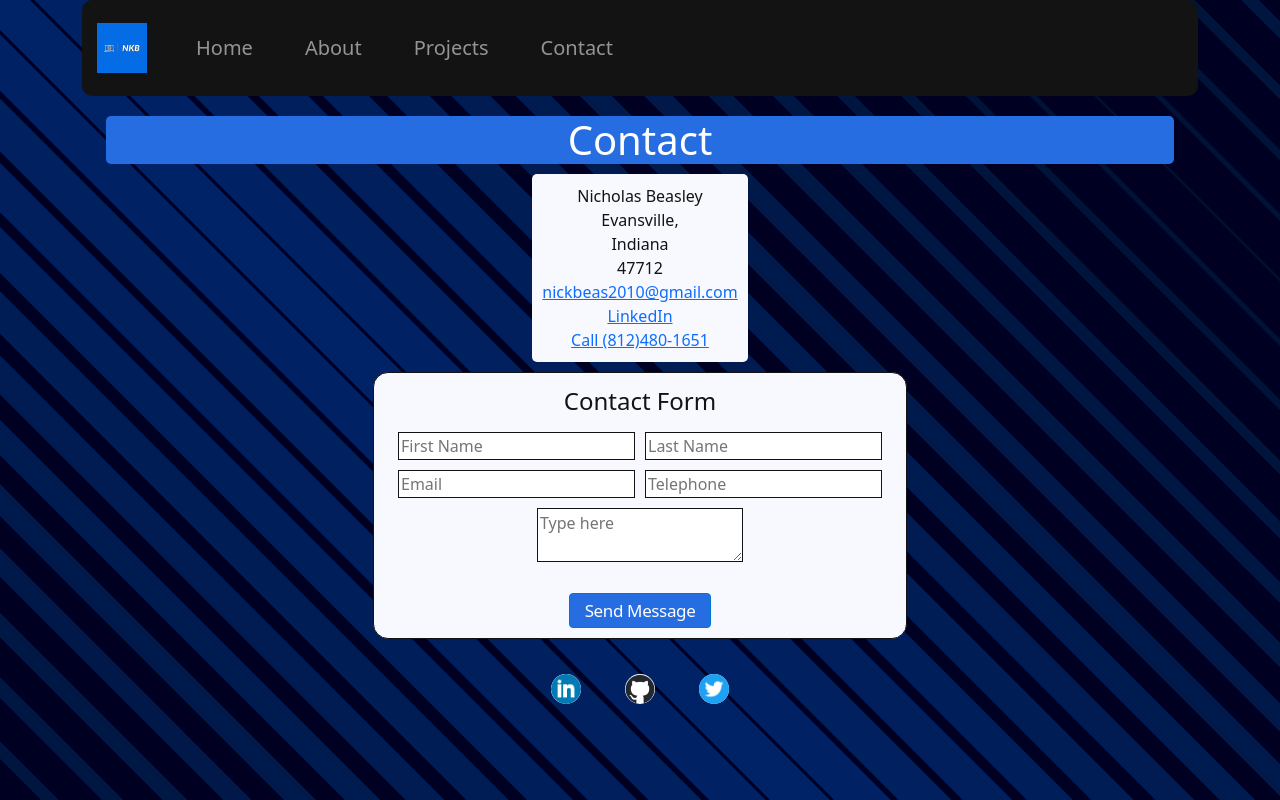
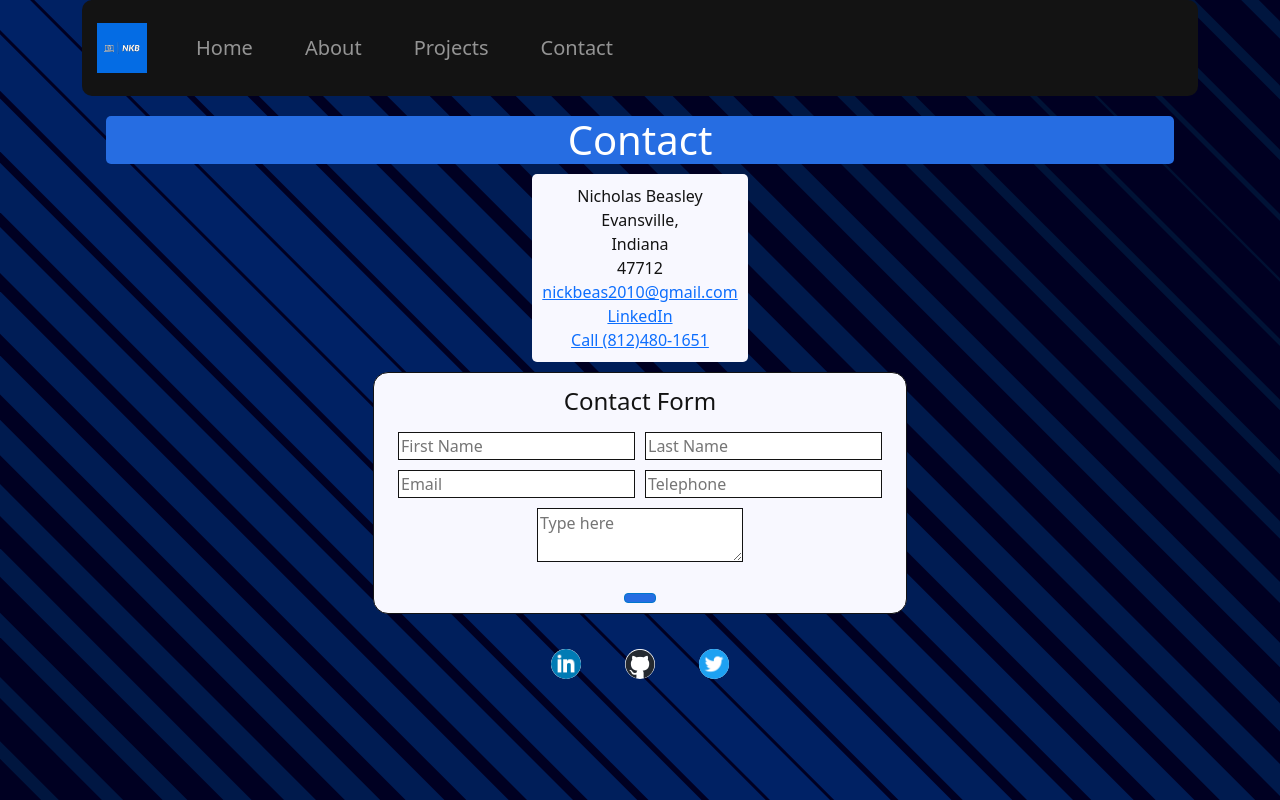
Before and after one commit to nickbeasley/portfolio-react, a React (Create React App) app: page /contact in a window 1280 px wide. Built offline with nearby package versions, Linux system fonts and the light colour scheme.

Commit message:
Update contact-view.jsx

```diff
--- a/src/components/contact-view/contact-view.jsx
+++ b/src/components/contact-view/contact-view.jsx
@@ -71,7 +71,7 @@ function ContactView() {
               required
               name="message"
             ></textarea>
-            <input class="input1" type="submit" value="Send Message" />
+            <button class="input1" type="submit" value="Send Message" />
           </fieldset>
         </form>
       </div>
```
